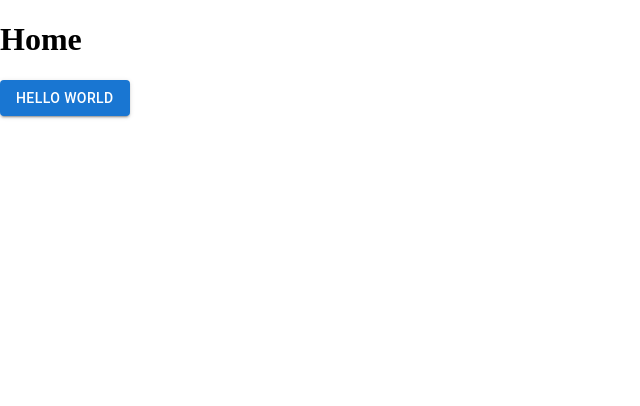
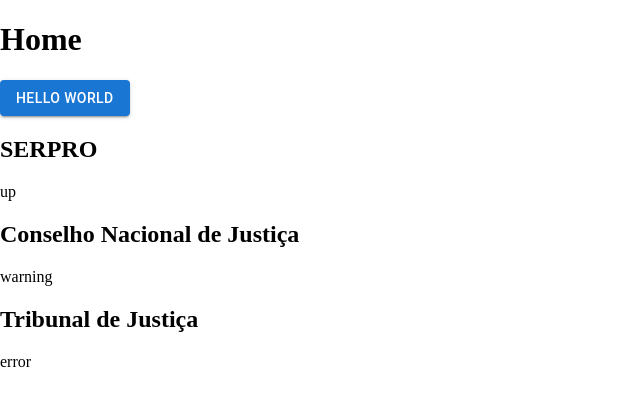
Before and after one commit to lbarga/dprgs-challenge, a Next.js app: page / in a window 1280 px wide. Shown: the top 406 px of the page, without its empty margins (0-640 px from the left). Built offline with nearby package versions, Linux system fonts and the light colour scheme.

Commit message:
add mock and make a fake service layer

```diff
--- /dev/null
+++ b/src/apis/services-service.ts
@@ -0,0 +1,10 @@
+import { ServiceModel } from "@/models/service-model";
+import MockJson from "../jsons/mock.json";
+
+const getServices = (): ServiceModel[] => {
+  return MockJson as ServiceModel[];
+};
+
+export const servicesService = {
+  getServices,
+};
--- a/src/components/pages/home-page.tsx
+++ b/src/components/pages/home-page.tsx
@@ -1,5 +1,8 @@
 "use client";
+import { servicesService } from "@/apis/services-service";
+import { ServiceModel } from "@/models/service-model";
 import Button from "@mui/material/Button";
+import { useEffect, useState } from "react";
 import styled from "styled-components";
 
 const SButton = styled(Button)`
@@ -10,10 +13,28 @@
 `;
 
 export default function HomePage() {
+  const [services, setServices] = useState<ServiceModel[]>([]);
+
+  const fetch = async () => {
+    const data = servicesService.getServices();
+
+    setServices(data);
+  };
+
+  useEffect(() => {
+    fetch();
+  }, []);
+
   return (
     <main>
       <h1>Home</h1>
       <SButton variant="contained">Hello World</SButton>
+      {services.map((service) => (
+        <div key={service.id}>
+          <h2>{service.service}</h2>
+          <p>{service.status}</p>
+        </div>
+      ))}
     </main>
   );
 }
--- /dev/null
+++ b/src/jsons/mock.json
@@ -0,0 +1,17 @@
+[
+  {
+    "id": 1,
+    "service": "SERPRO",
+    "status": "up"
+  },
+  {
+    "id": 2,
+    "service": "Conselho Nacional de Justiça",
+    "status": "warning"
+  },
+  {
+    "id": 3,
+    "service": "Tribunal de Justiça",
+    "status": "error"
+  }
+]
--- /dev/null
+++ b/src/models/service-model.ts
@@ -0,0 +1,5 @@
+export interface ServiceModel {
+  id: number;
+  service: string;
+  status: "up" | "down" | "error";
+}
```
